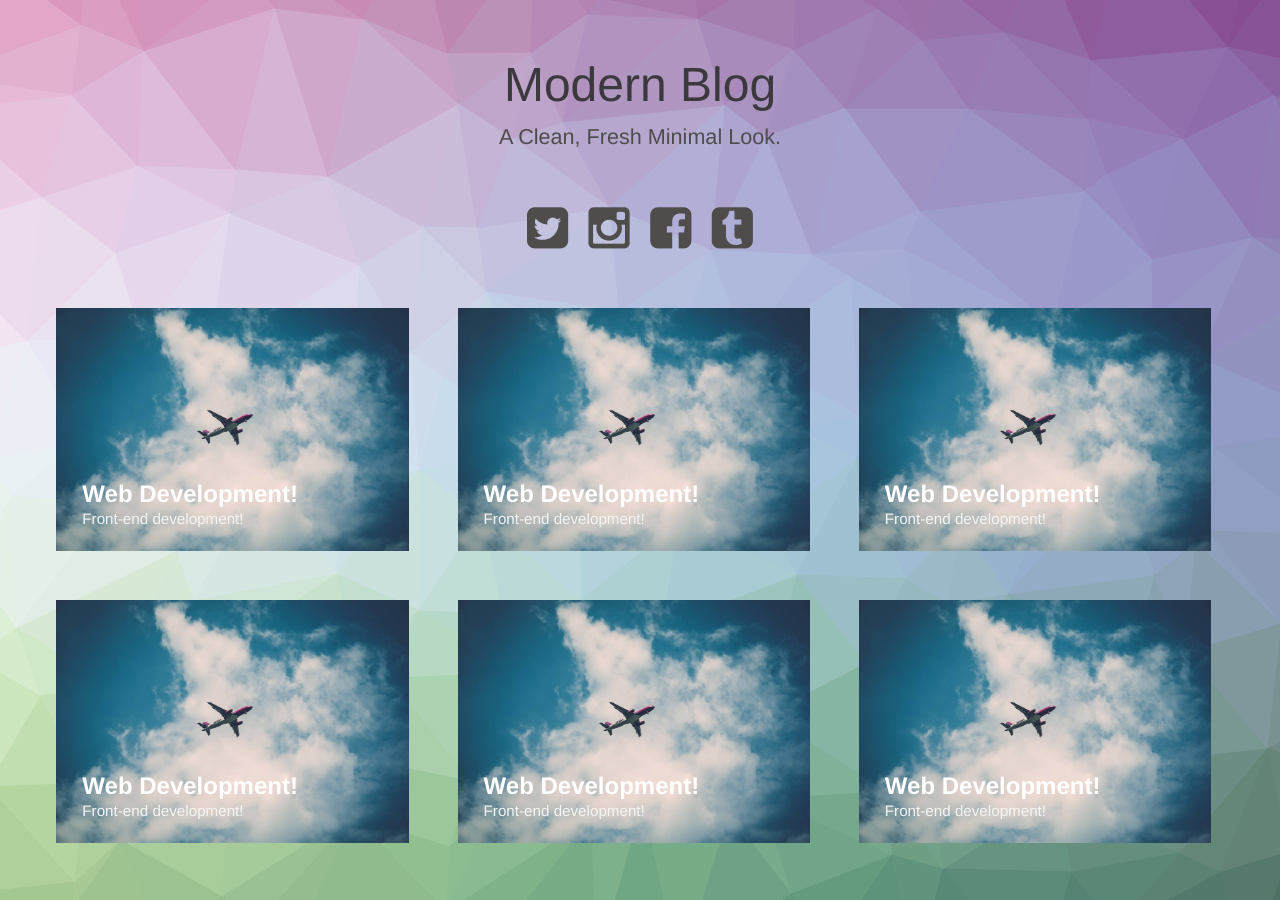
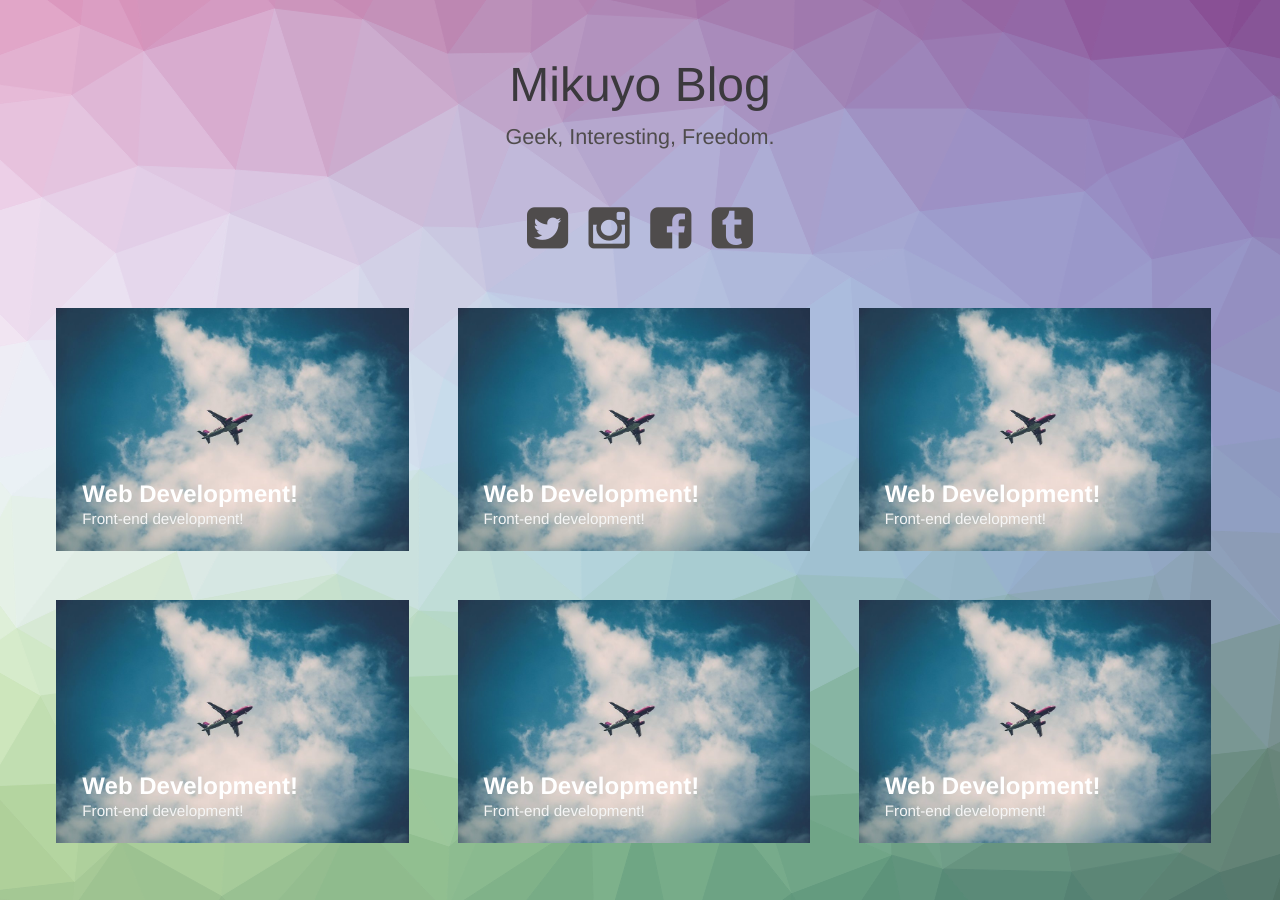
Before and after one commit to FreddyZhao/mikuyo, a Jekyll site: the page built from index.html, in a window 1280 px wide. Built offline with Jekyll 4.4.1, drawn with Linux system fonts in a browser that asks for light colours.

Commit message:
my index page

```diff
--- a/index.html
+++ b/index.html
@@ -28,7 +28,7 @@
 <body class="body">
 <div class="container">
     <header class="header">
-        <h1>Modern Blog<span>A Clean, Fresh Minimal Look.</span></h1>
+        <h1>Mikuyo Blog<span>Geek, Interesting, Freedom.</span></h1>
         <nav class="links">
             <a href="#"><i class="fa fa-twitter-square fa-3x"></i></a>
             <a href="#"><i class="fa fa-instagram fa-3x"></i></a>
```
